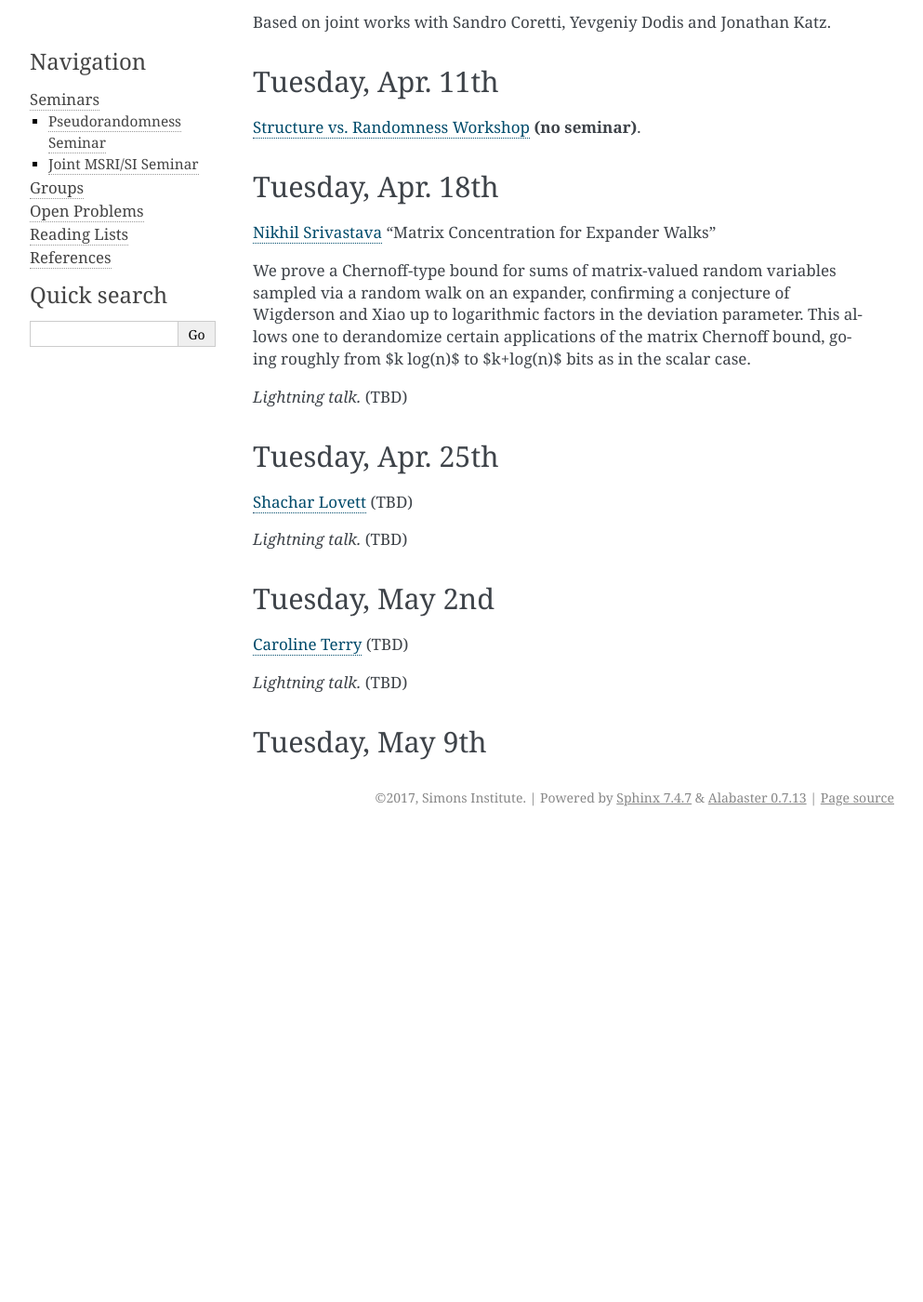
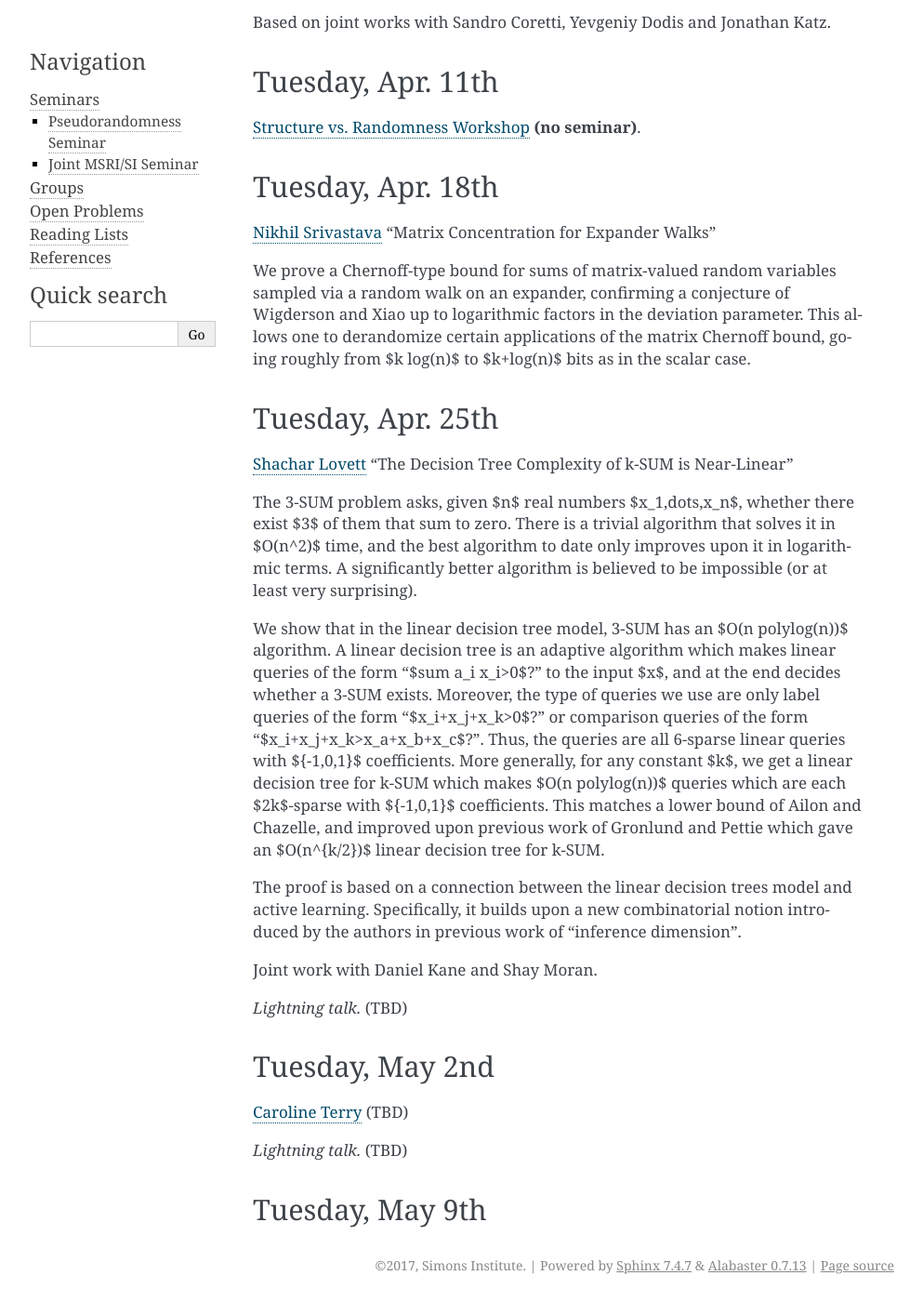
Before and after one commit to simons-institute/pseudorandomness, a Sphinx documentation site: the page built from source/seminar/pseudorandomness.rst, in a window 1280 px wide and 1400 px high, scrolled down 3890 px. Shown: the whole window at 93% size, without its empty margins (148-1141 px from the left). Built offline with Sphinx 7.4.7, drawn with Linux system fonts in a browser that asks for light colours; before the commit the page ends 4787 px from its top, so only the background shows below that.

Commit message:
Add Shachar's talk

```diff
--- a/source/seminar/pseudorandomness.rst
+++ b/source/seminar/pseudorandomness.rst
@@ -203,12 +203,35 @@ going roughly from $k \log(n)$
 to $k+\log(n)$ bits as in the scalar case.
 
 
-*Lightning talk.* (TBD)
-
 Tuesday, Apr. 25th
 ------------------
 
-`Shachar Lovett <http://cseweb.ucsd.edu/~slovett/home.html>`_ (TBD)
+`Shachar Lovett <http://cseweb.ucsd.edu/~slovett/home.html>`_
+"The Decision Tree Complexity of k-SUM is Near-Linear"
+
+The 3-SUM problem asks, given $n$ real numbers $x_1,\dots,x_n$, whether there exist $3$
+of them that sum to zero. There is a trivial algorithm that solves it in $O(n^2)$
+time, and the best algorithm to date only improves upon it in logarithmic
+terms. A significantly better algorithm is believed to be impossible (or at
+least very surprising).
+
+We show that in the linear decision tree model, 3-SUM has an $O(n polylog(n))$
+algorithm. A linear decision tree is an adaptive algorithm which makes linear
+queries of the form "$\sum a_i x_i>0$?" to the input $x$, and at the end decides
+whether a 3-SUM exists. Moreover, the type of queries we use are only label
+queries of the form "$x_i+x_j+x_k>0$?" or comparison queries of the form
+"$x_i+x_j+x_k>x_a+x_b+x_c$?". Thus, the queries are all 6-sparse linear queries
+with $\{-1,0,1\}$ coefficients. More generally, for any constant $k$, we get a linear
+decision tree for k-SUM which makes $O(n polylog(n))$ queries which are each
+$2k$-sparse with $\{-1,0,1\}$ coefficients. This matches a lower bound of Ailon and
+Chazelle, and improved upon previous work of Gronlund and Pettie which gave an
+$O(n^{k/2})$ linear decision tree for k-SUM.
+
+The proof is based on a connection between the linear decision trees model and
+active learning. Specifically, it builds upon a new combinatorial notion
+introduced by the authors in previous work of "inference dimension".
+
+Joint work with Daniel Kane and Shay Moran.
 
 *Lightning talk.* (TBD)
 
```
